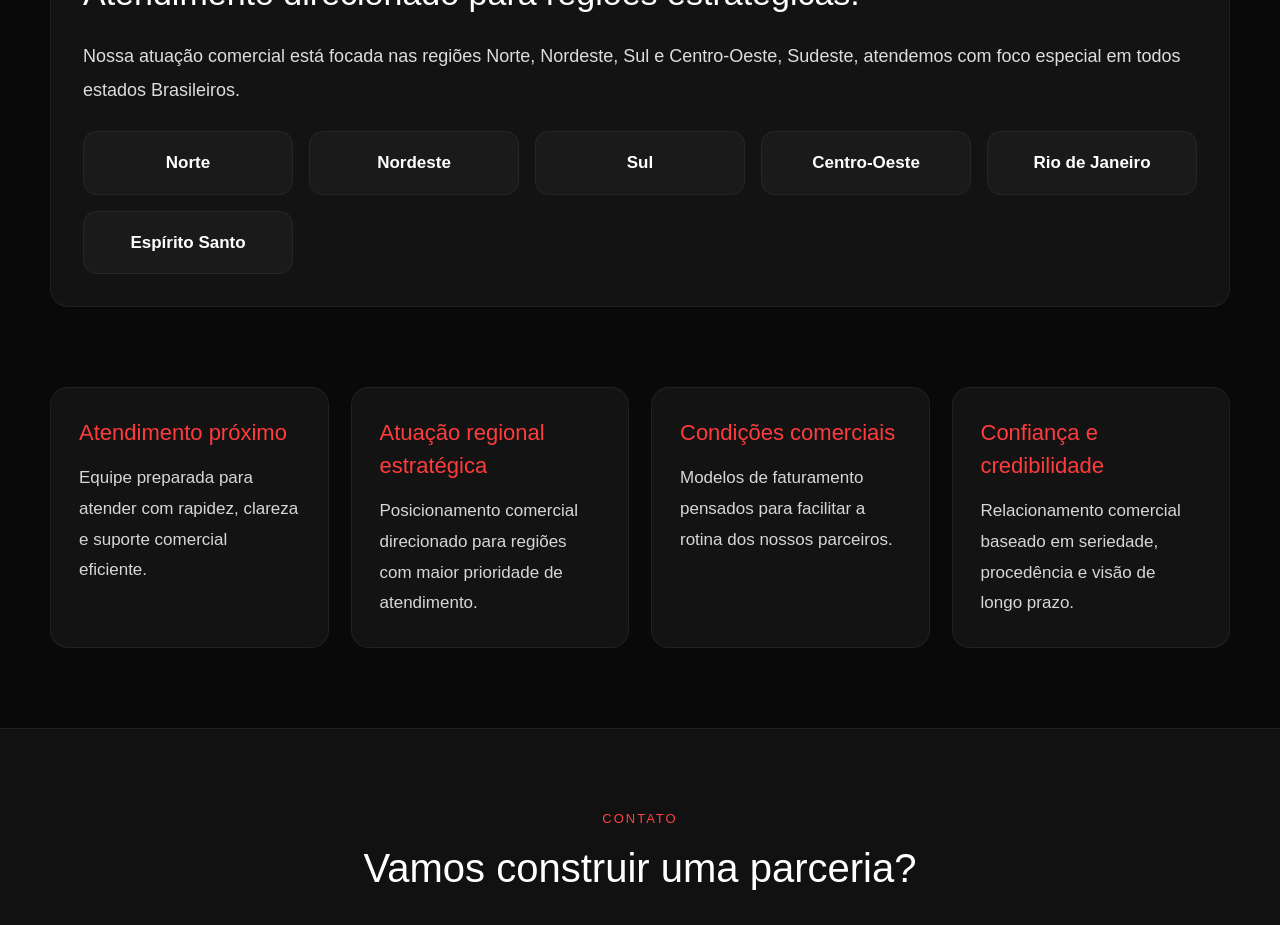
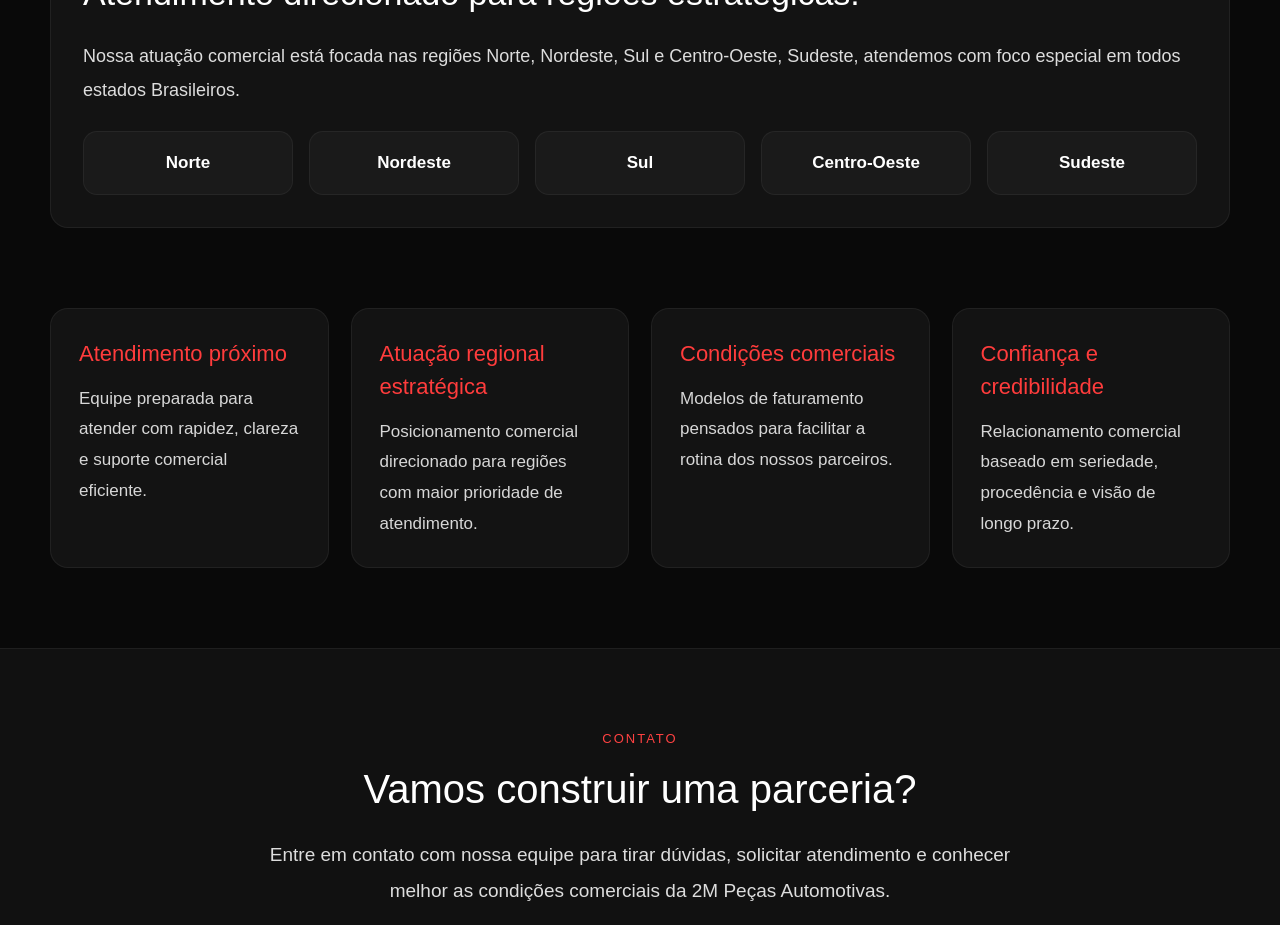
Before and after one commit to 2mpecas/2m-site-oficial, a Next.js app: page / in a window 1280 px wide. Shown: the part 1240-2165 px from the top of the page. Built offline with nearby package versions, Linux system fonts and the light colour scheme.

Commit message:
Update page.tsx

```diff
--- a/app/page.tsx
+++ b/app/page.tsx
@@ -376,8 +376,7 @@ export default function Home() {
               "Nordeste",
               "Sul",
               "Centro-Oeste",
-              "Rio de Janeiro",
-              "Espírito Santo",
+              "Sudeste",
             ].map((item) => (
               <div
                 key={item}
```
